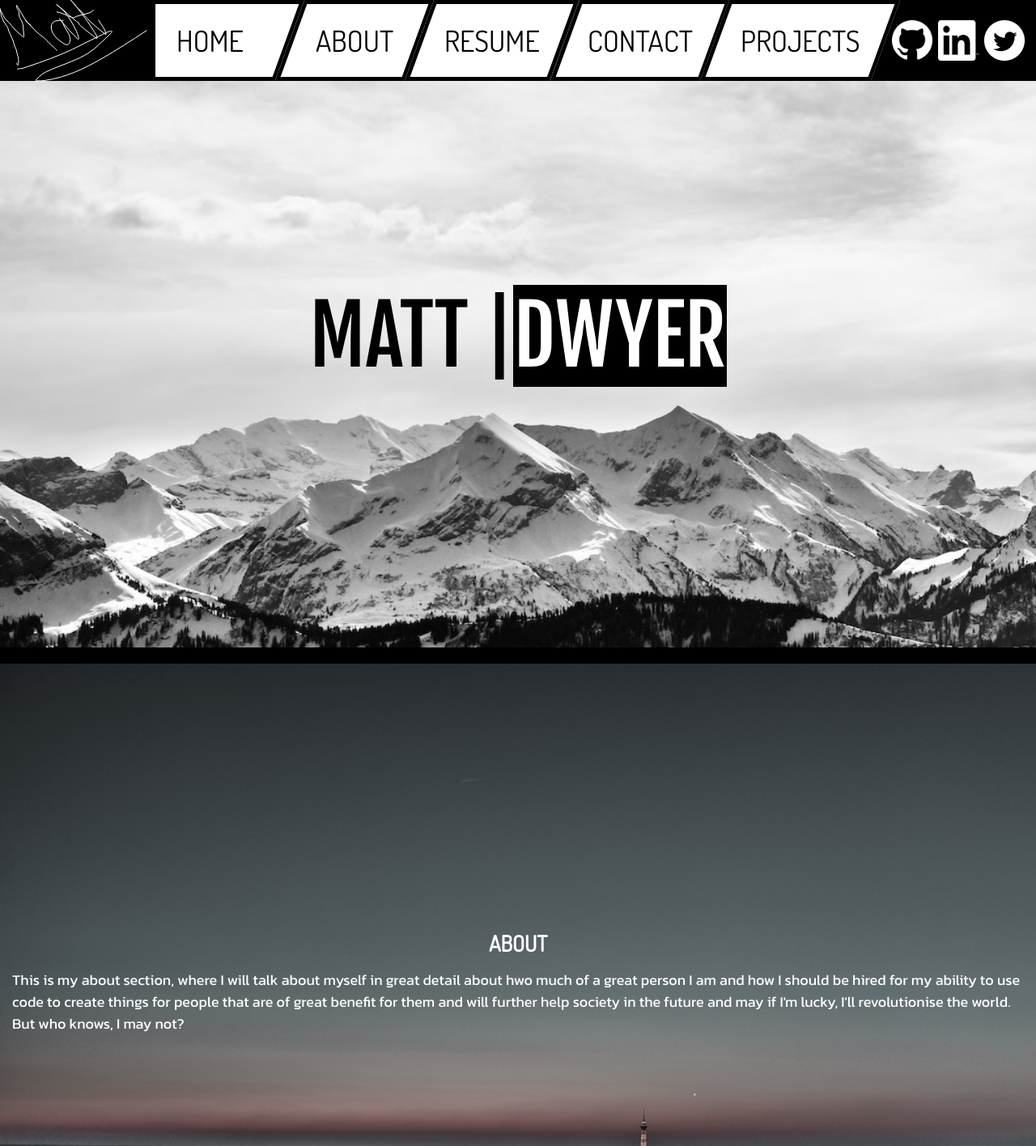
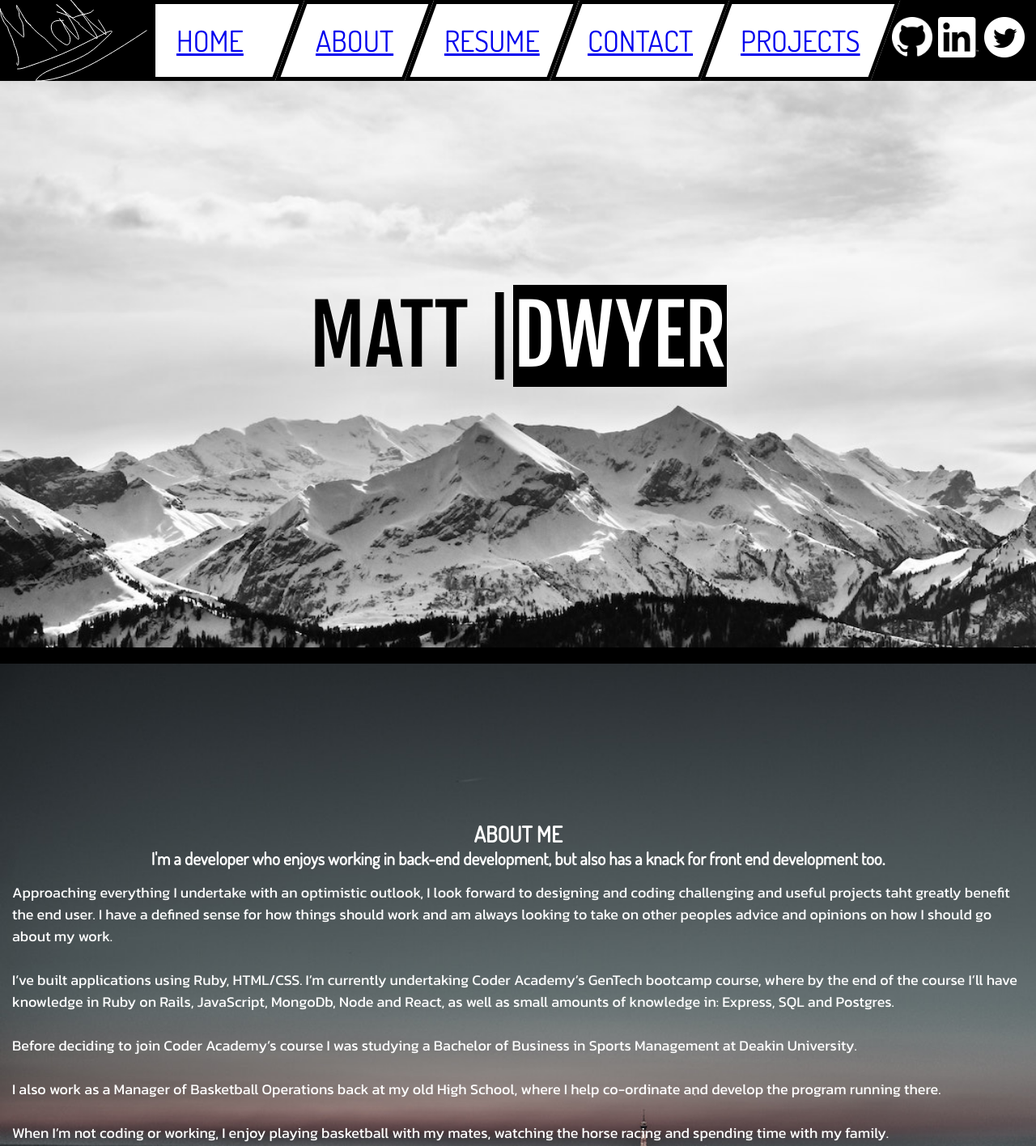
Before and after one commit to MattHDwyer/PortfolioWebsite, a plain HTML site: page index.html in a window 1280 px wide. Shown: the top 1416 px of the page at 81% size. Drawn offline with Linux system fonts and the light colour scheme.

Commit message:
added contact to email, added About Me Section

```diff
--- a/index.html
+++ b/index.html
@@ -23,16 +23,16 @@
                 <path d="M21.5872 85.1562C26.1719 85.1562 30.1681 83.7428 34.5113 82.248C53.1899 75.8195 71.8549 69.3854 89.7212 60.8248C97.4672 57.1133 105.087 53.1382 112.79 49.3358C117.451 47.0346 122.209 44.9285 126.815 42.5115C128.501 41.6266 130.11 40.5778 131.922 40.0495C133.355 39.6319 134.564 38.7224 136.127 38.4946C138.162 38.198 139.232 38.1886 137.284 40.6542C135.751 42.5935 133.821 44.2266 132.035 45.9092C128.592 49.1523 125.17 52.4206 121.707 55.6418C117.681 59.3867 113.556 62.8959 108.882 65.7775C102.206 69.8933 94.9741 73.1824 87.76 76.1723C77.4656 80.4388 66.8922 83.8736 56.8887 88.8419C53.7097 90.4208 50.9367 92.3294 48.3103 94.7448C46.9282 96.0158 45.2637 97.689 44.3596 99.3663C44.2103 99.6434 44.0935 99.8858 44.4866 99.9134C48.3108 100.183 52.4127 99.7843 56.1833 99.2656C80.6874 95.8946 103.632 85.083 124.98 72.8609C144.119 61.9042 162.702 49.954 181.079 37.7316" stroke="white" stroke-linecap="round" stroke-linejoin="round"/>
             </svg>
         </div>
-        <!--<div class="home-tab"> HOME </div> --><div class="home-tab2 tab"> <div class="home-tab-text"> HOME</div> </div>
-        <div class="about-tab tab"> <div class="about-tab-text"> ABOUT </div></div>
-        <div class="resume-tab tab"> <div class="resume-tab-text"> RESUME </div> </div>
-        <div class="contact-tab tab"> <div class="contact-tab-text">CONTACT</div> </div>
-        <div class="projects-tab tab"> <div class="projects-tab-text">PROJECTS</div> </div>
+        <!--<div class="home-tab"> HOME </div> --><div class="home-tab2 tab"> <a href="#HOME"> <div class="home-tab-text"> HOME</div> </a> </div>
+        <div class="about-tab tab"> <a href="#ABOUT"> <div class="about-tab-text"> ABOUT </div> </a> </div>
+        <div class="resume-tab tab"> <a href="#RESUME"> <div class="resume-tab-text"> RESUME </div> </a> </div>
+        <div class="contact-tab tab"> <a href="#CONTACT"> <div class="contact-tab-text">CONTACT</div> </a> </div>
+        <div class="projects-tab tab"> <a href="#PROJECTS"><div class="projects-tab-text">  PROJECTS</div> </a> </div>
 
         <div class="social-media-logos">
-            <img src="./SocialMediaLogos/GitHubWhite.png" alt="GitHub Profile!" height="50px" width="50px">
-            <img src="./SocialMediaLogos/LinkedInWhite.png" alt="GitHub Profile!" height="50px" width="50px">
-            <img src="./SocialMediaLogos/TwitterWhite.png" alt="LinkedIn Profile!" height="50px" width="50px">
+            <a href="https://github.com/MattHDwyer"> <img src="./SocialMediaLogos/GitHubWhite.png" alt="GitHub Profile!" height="50px" width="50px"> </a>
+            <a href="https://www.linkedin.com/in/matthew-dwyer-2ba778187/"> <img src="./SocialMediaLogos/LinkedInWhite.png" alt="LinkedIn Profile!" height="50px" width="50px"> </a>
+            <a href="https://www.twitter.com/MattHDwyer"><img src="./SocialMediaLogos/TwitterWhite.png" alt="Twitter Profile!" height="50px" width="50px"> </a>
         </div>
     </div>
 
@@ -40,7 +40,7 @@
 
 <main>
     <div class="site-wrapper">
-        <div class="first-bg">
+        <div class="first-bg" id="HOME">
             <div class="first-name">MATT |</div>
             <div class="last-name">DWYER</div>
         </div>
@@ -51,13 +51,28 @@
 <!-- ------------------------------------------------------------------------------------------------------------------- -->
 <!-- ------------------------------------------------------------------------------------------------------------------- -->
 
-        <div class="about-section">
-            <div class="about-heading">
-                    <h2>ABOUT</h2>
-            </div>
+        <div class="about-section" id="ABOUT">
+            <div class="about-heading"> </div>
+                    <h2>ABOUT ME</h2>
 
+            <h3>I'm a developer who enjoys working in back-end development, but also has a knack for front end development too.</h3>
             <div class="about-text">
-               <p> This is my about section, where I will talk about myself in great detail about hwo much of a great person I am and how I should be hired for my ability to use code to create things for people that are of great benefit for them and will further help society in the future and may if I'm lucky, I'll revolutionise the world. But who knows, I may not?</p>
+               <p>
+                Approaching everything I undertake with an optimistic outlook, I look forward to designing and coding challenging and useful projects taht greatly benefit the end user. I have a defined sense for how things should work and am always looking to take on other peoples advice and opinions on how I should go about my work.
+                <br>
+                <br>
+                I’ve built applications using Ruby, HTML/CSS. I’m currently undertaking Coder Academy’s GenTech bootcamp course, where by the end of the course I’ll have knowledge in Ruby on Rails, JavaScript, MongoDb, Node and React, as well as small amounts of knowledge in: Express, SQL and Postgres.
+                <br>
+                <br>
+                Before deciding to join Coder Academy’s course I was studying a Bachelor of Business in Sports Management at Deakin University.
+                <br>
+                <br>
+
+                I also work as a Manager of Basketball Operations back at my old High School, where I help co-ordinate and develop the program running there.
+                <br>
+                <br>
+                When I’m not coding or working, I enjoy playing basketball with my mates, watching the horse racing and spending time with my family.
+               </p>
             </div>
         </div>
 
@@ -68,13 +83,19 @@
 <!-- ------------------------------------------------------------------------------------------------------------------- -->
 <!-- ------------------------------------------------------------------------------------------------------------------- -->
 
-        <div class="resume-section">
-                <div class="resume-heading">
+        <div class="resume-section" id="RESUME">
+                <div class="resume-heading" >
                         <h2>RESUME</h2>
                 </div>
 
                 <div class="resume-text">
-                        <p> This is my about section, where I will talk about myself in great detail about hwo much of a great person I am and how I should be hired for my ability to use code to create things for people that are of great benefit for them and will further help society in the future and may if I'm lucky, I'll revolutionise the world. But who knows, I may not?</p>
+                        <p> For a PDF of my current Resume, please click here!</p>
+                        <p>
+
+
+
+
+                        </p>
                 </div>
         </div>
 
@@ -85,13 +106,21 @@
 <!-- ------------------------------------------------------------------------------------------------------------------- -->
 <!-- ------------------------------------------------------------------------------------------------------------------- -->
 
-        <div class="contact-section">
-                <div class="contact-heading">
+        <div class="contact-section" id="CONTACT">
+                <div class="contact-heading" >
                         <h2>CONTACT</h2>
                 </div>
 
                 <div class="contact-text">
-                        <p> If you'd like to contact me please fill out the form below and I'll respond as soon as possible!</p>
+                        <div class="contact-form">
+                                        <form method="POST" action="https://formspree.io/matthew.h.dwyer@gmail.com">
+                                                <input type="email" name="email" placeholder="Your email">
+                                                <br>
+                                                <textarea name="message" placeholder="Test Message"></textarea>
+                                                <br>
+                                                <button type="submit">Send Test</button>
+                                        </form>
+                        </div>
                 </div>
         </div>
 
@@ -102,8 +131,8 @@
 <!-- ------------------------------------------------------------------------------------------------------------------- -->
 <!-- ------------------------------------------------------------------------------------------------------------------- -->
 
-        <div class="projects-section">
-                <div class="projects-heading">
+        <div class="projects-section" id="PROJECTS">
+                <div class="projects-heading" >
                         <h2>PROJECTS</h2>
                 </div>
 
```
